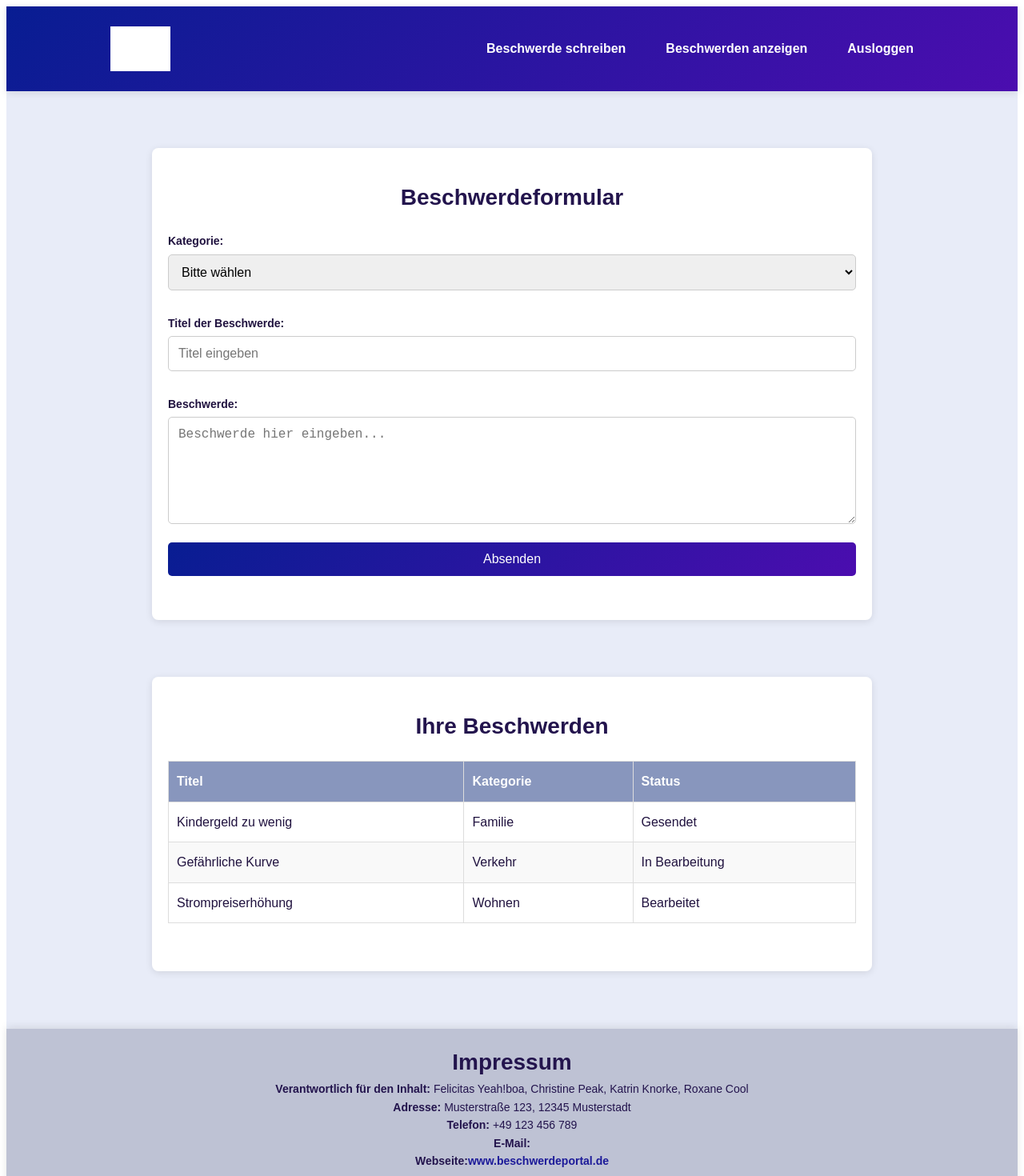
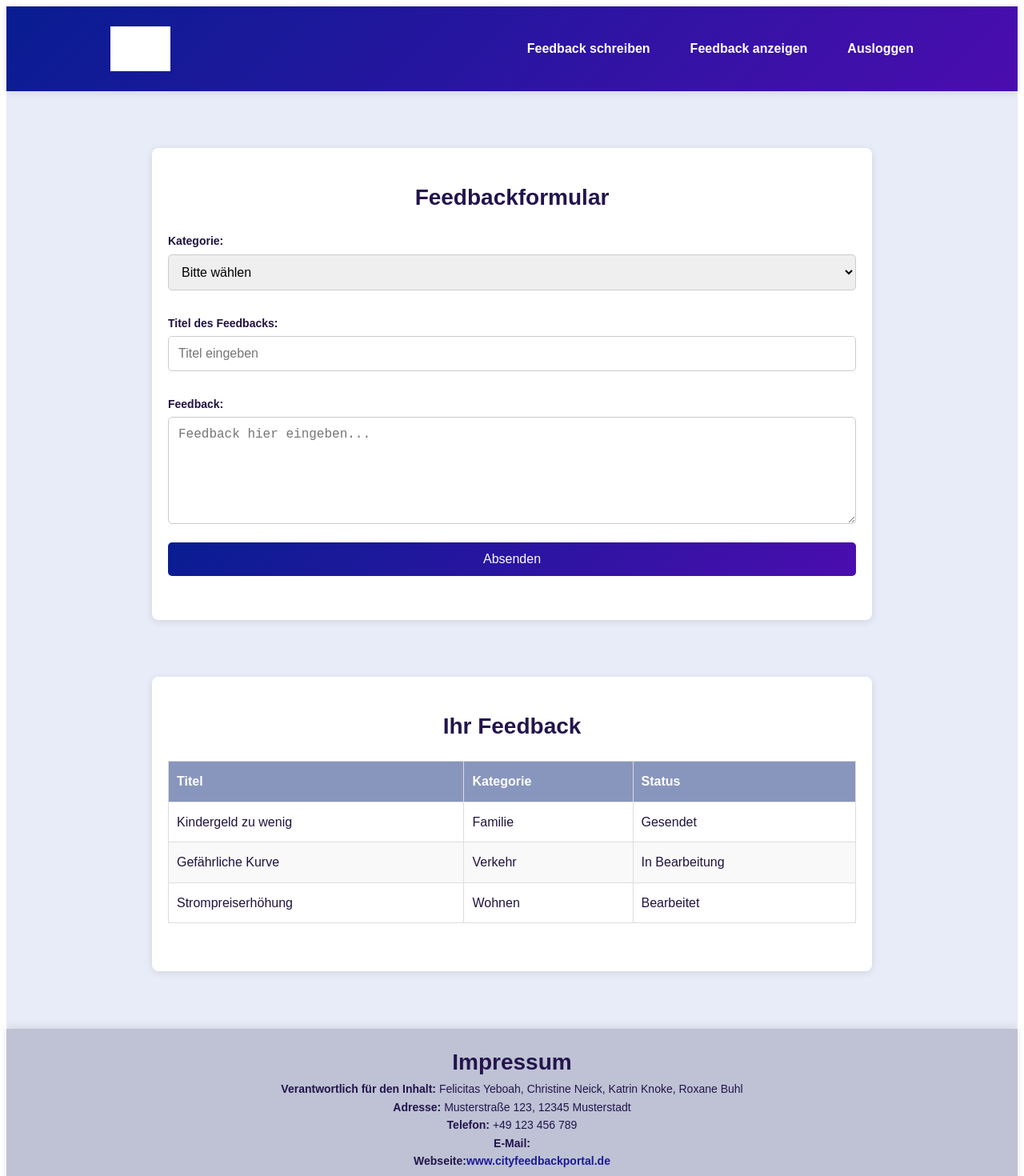
Before and after one commit to felicitasyeboah/mse-gruppe13, an Angular app in the folder angular-frontend/: page / in a window 1280 px wide. Shown: the top 1470 px of the page at 80% size. Built offline with nearby package versions, Linux system fonts and the light colour scheme; grey boxes are pictures that could not be loaded.

Commit message:
Feedback changes

```diff
--- a/angular-frontend/src/app/app.component.html
+++ b/angular-frontend/src/app/app.component.html
@@ -3,25 +3,25 @@
 <head>
     <meta charset="UTF-8">
     <meta name="viewport" content="width=device-width, initial-scale=1.0">
-    <title>Beschwerdeportal</title>
+    <title>Feedbackportal</title>
     <link rel="stylesheet" href="app.component.css">
 </head>
 <body>
     <!-- Navigation -->
     <div class="navbar">
         <img src="https://cdn-icons-png.flaticon.com/512/3131/3131333.png" alt="Logo"  width="75" style="filter: brightness(0) invert(1);">
-        <div class="logo">Beschwerdeportal</div>
+        <div class="logo">Feedbackportal</div>
         <div class="menu">
-            <a href="#beschwerde-formular">Beschwerde schreiben</a>
-            <a href="#beschwerden-status">Beschwerden anzeigen</a>
+            <a href="#feedback-formular">Feedback schreiben</a>
+            <a href="#feedback-status">Feedback anzeigen</a>
             <a href="#login">Ausloggen</a>
         </div>
     </div>
 <br>
 <br>
-    <!-- Beschwerdeformular -->
-    <section id="beschwerde-formular">
-        <h1>Beschwerdeformular</h1>
+    <!-- Feedbackformular -->
+    <section id="feedback-formular">
+        <h1>Feedbackformular</h1>
         <form action="/submit-complaint" method="POST">
             <label for="category">Kategorie:</label>
             <select id="category" name="category" required>
@@ -33,20 +33,20 @@
                 <option value="other">Sonstiges</option>
             </select>
 
-            <label for="title">Titel der Beschwerde:</label>
+            <label for="title">Titel des Feedbacks:</label>
             <input type="text" id="title" name="title" placeholder="Titel eingeben" required>
 
-            <label for="complaint">Beschwerde:</label>
-            <textarea id="complaint" name="complaint" rows="6" placeholder="Beschwerde hier eingeben..." required></textarea>
+            <label for="complaint">Feedback:</label>
+            <textarea id="complaint" name="complaint" rows="6" placeholder="Feedback hier eingeben..." required></textarea>
 
             <button type="submit-button">Absenden</button>
         </form>
     </section>
     <br>
     <br>
-    <!-- Beschwerden anzeigen -->
-    <section id="beschwerden-status">
-        <h1>Ihre Beschwerden</h1>
+    <!-- Feedback anzeigen -->
+    <section id="feedback-status">
+        <h1>Ihr Feedback</h1>
         <table>
             <thead>
                 <tr>
@@ -79,11 +79,11 @@
      <!-- Impressum -->
      <footer id="impressum">
         <h1>Impressum</h1>
-        <p><strong>Verantwortlich für den Inhalt:</strong> Felicitas Yeah!boa, Christine Peak, Katrin Knorke, Roxane Cool</p>
+        <p><strong>Verantwortlich für den Inhalt:</strong> Felicitas Yeboah, Christine Neick, Katrin Knoke, Roxane Buhl</p>
         <p><strong>Adresse:</strong> Musterstraße 123, 12345 Musterstadt</p>
         <p><strong>Telefon:</strong> +49 123 456 789</p>
-        <p><strong>E-Mail:</strong> <a href="mailto:info@beschwerdeportal.de"></a></p>
-        <p><strong>Webseite:</strong> <a href="https://www.beschwerdeportal.de" target="_blank">www.beschwerdeportal.de</a></p>
+        <p><strong>E-Mail:</strong> <a href="mailto:info@feedbackportal.de"></a></p>
+        <p><strong>Webseite:</strong> <a href="https://www.feedbackportal.de" target="_blank">www.cityfeedbackportal.de</a></p>
      </footer>
 </body>
 </html>
```
